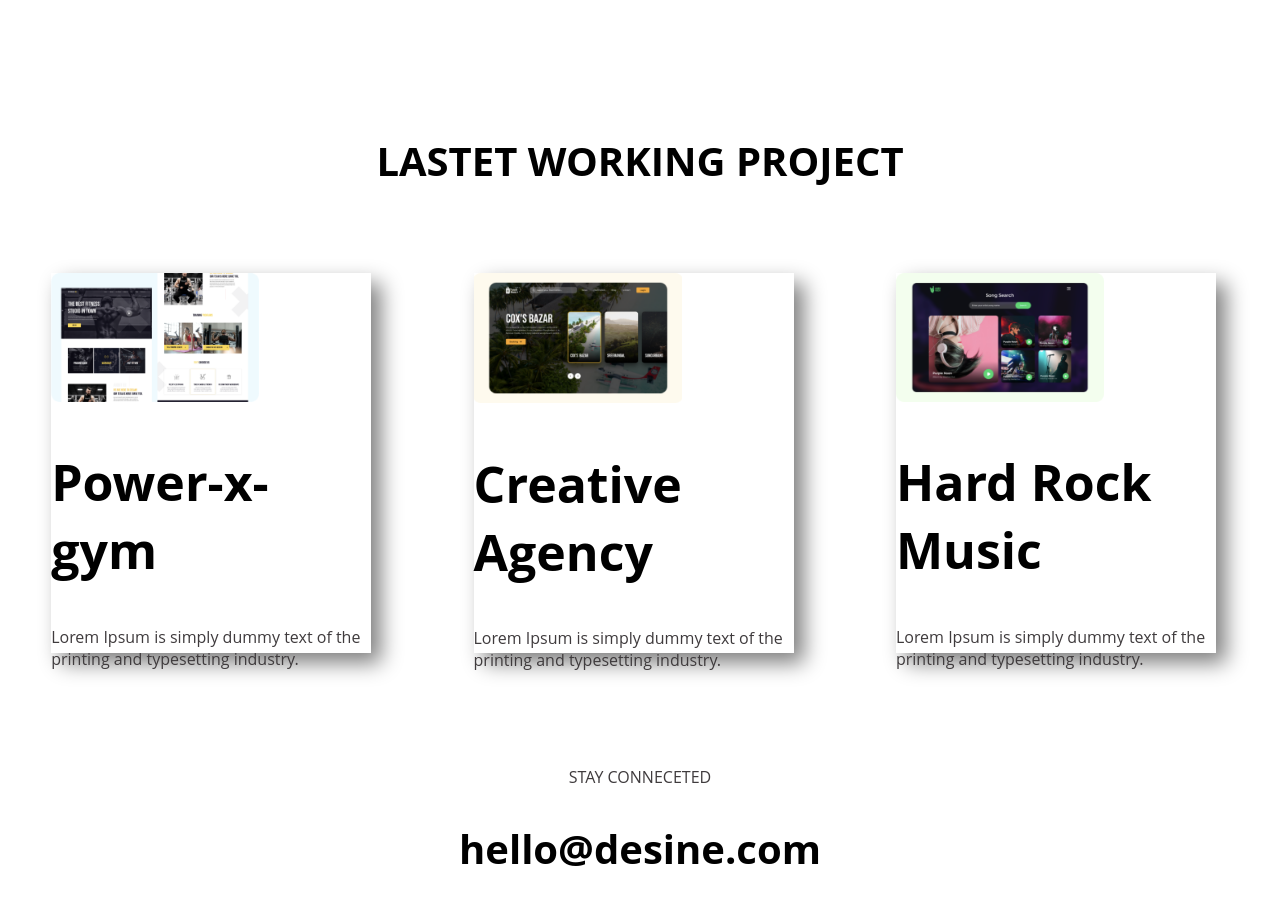
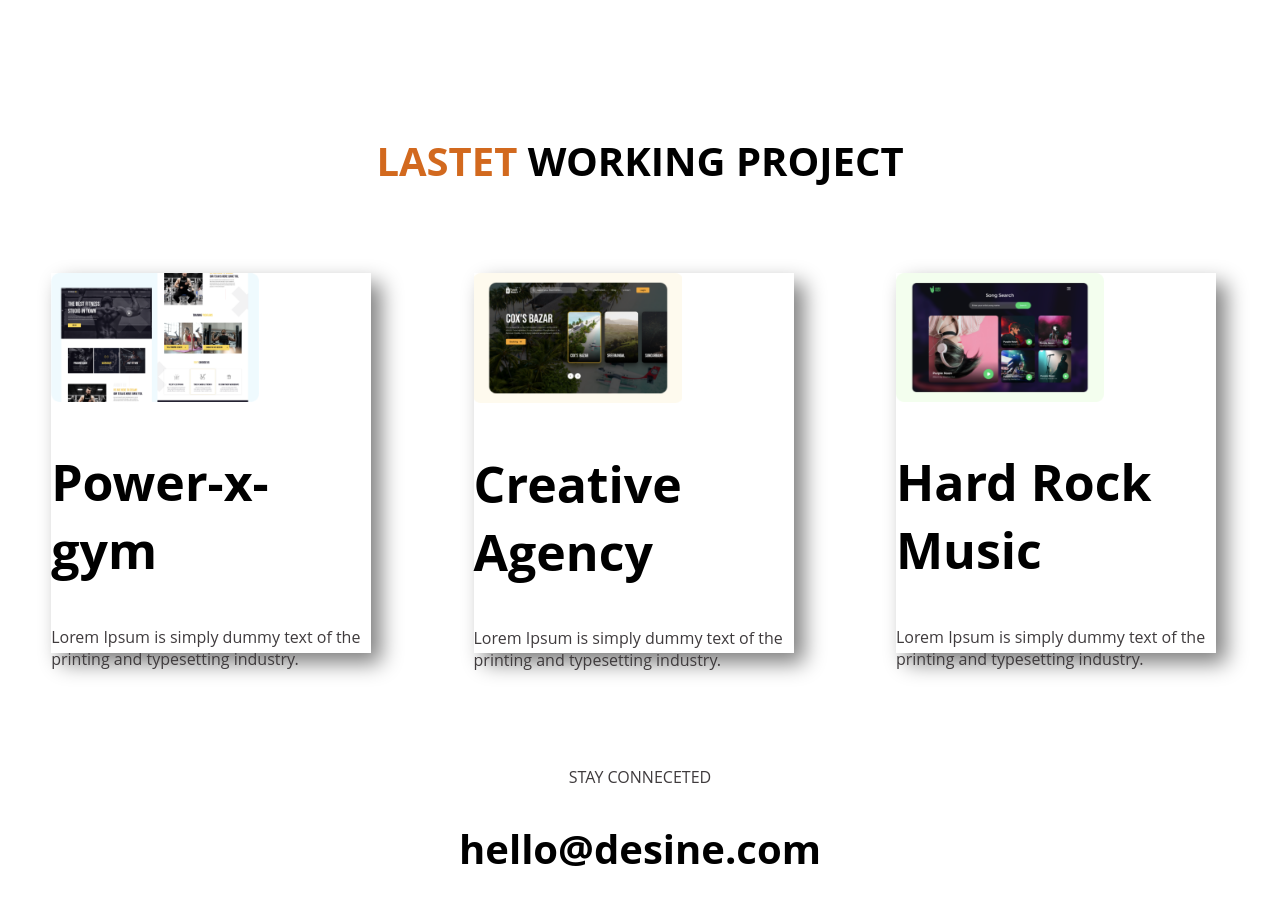
Before and after one commit to roxy1992/personal-devloper-protfolio, a plain HTML site: page index.html in a window 1280 px wide. Shown: the part 1200-2105 px from the top of the page. Drawn offline with Linux system fonts and the light colour scheme.

Commit message:
edit section

```diff
--- a/index.html
+++ b/index.html
@@ -4,7 +4,7 @@
 <head>
     <meta charset="UTF-8">
     <meta name="viewport" content="width=device-width, initial-scale=1.0">
-    <title>assignment</title>
+    <title>personal-devloper.protfolio</title>
     <link rel="preconnect" href="https://fonts.gstatic.com">
     <link href="https://fonts.googleapis.com/css2?family=Anton&display=swap" rel="stylesheet">
     <link rel="stylesheet" href="style.css">
@@ -43,7 +43,7 @@
     </section>
 
     <section class="box-section">
-        <h2 class="lastet">LASTET WORKING PROJECT</h2>
+        <h2 class="lastet"> <span class="LASTET"> LASTET</span> WORKING PROJECT</h2>
         <div class="box-area">
             <img class="box-img" src="imag/image 4.png" alt="">
             <h1>Power-x-gym </h1>
--- a/style.css
+++ b/style.css
@@ -1,6 +1,8 @@
 body{
     margin: 0%;
     font-family: 'Open Sans', sans-serif;
+    background-image: url(imag/top-banner.png);
+    background-repeat: no-repeat;
 }
 h1{
     font-size: 50px;
@@ -83,3 +85,6 @@ section{
     .icon{
         padding: 140px;
     }
+    .LASTET{
+        color: chocolate;
+    }
```
